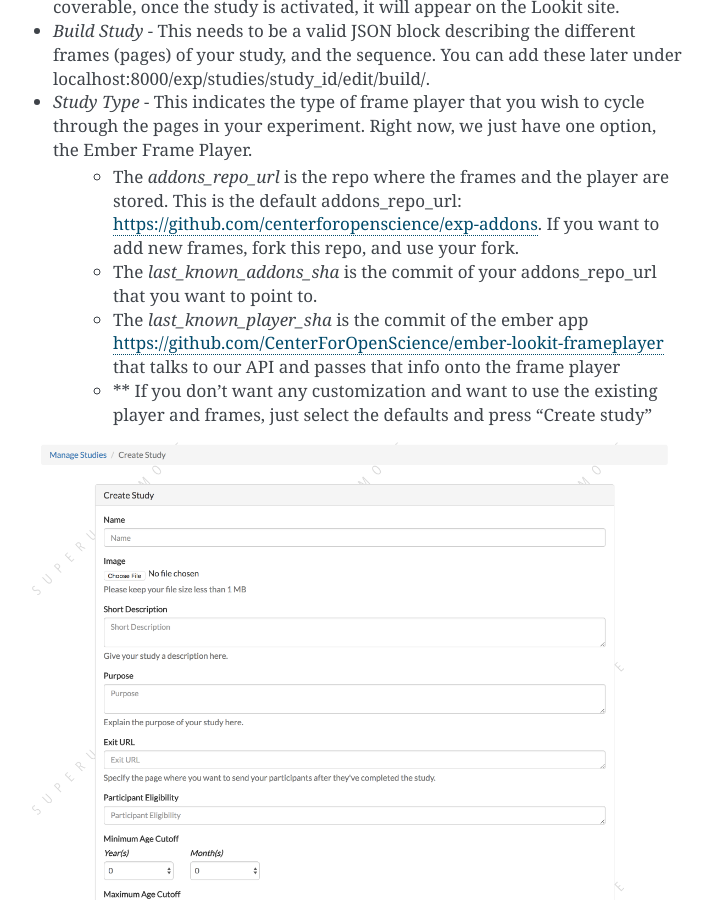
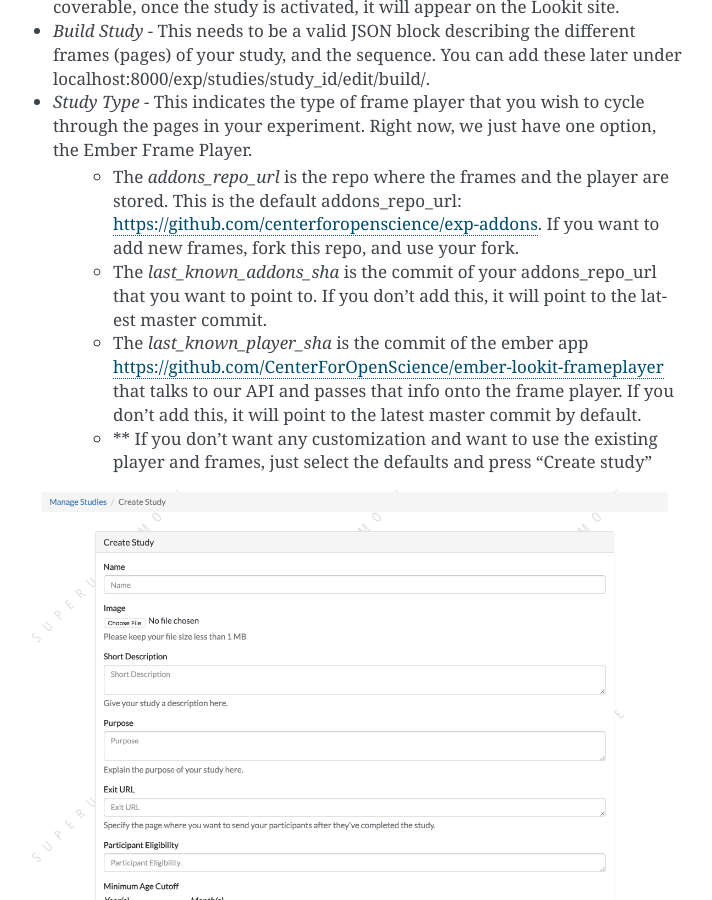
Before and after one commit to lookit/lookit-api, a Sphinx documentation site: the page built from docs/source/experimenter.rst, in a window 1280 px wide and 900 px high, scrolled down 3710 px. Shown: the whole window, without its empty margins (397-1109 px from the left). Built offline with Sphinx 7.4.7, drawn with Linux system fonts in a browser that asks for light colours.

Commit message:
Add clarification for sha's.

```diff
--- a/docs/source/experimenter.rst
+++ b/docs/source/experimenter.rst
@@ -83,8 +83,8 @@
 - *Build Study* - This needs to be a valid JSON block describing the different frames (pages) of your study, and the sequence. You can add these later under localhost:8000/exp/studies/study_id/edit/build/.
 - *Study Type* - This indicates the type of frame player that you wish to cycle through the pages in your experiment. Right now, we just have one option, the Ember Frame Player.
     - The *addons_repo_url* is the repo where the frames and the player are stored.  This is the default addons_repo_url: https://github.com/centerforopenscience/exp-addons.  If you want to add new frames, fork this repo, and use your fork.
-    - The *last_known_addons_sha* is the commit of your addons_repo_url that you want to point to.
-    - The *last_known_player_sha* is the commit of the ember app https://github.com/CenterForOpenScience/ember-lookit-frameplayer that talks to our API and passes that info onto the frame player
+    - The *last_known_addons_sha* is the commit of your addons_repo_url that you want to point to.  If you don't add this, it will point to the latest master commit.
+    - The *last_known_player_sha* is the commit of the ember app https://github.com/CenterForOpenScience/ember-lookit-frameplayer that talks to our API and passes that info onto the frame player. If you don't add this, it will point to the latest master commit by default.
     - ** If you don't want any customization and want to use the existing player and frames, just select the defaults and press "Create study"
 
 .. image:: _static/img/create_study.png
```
